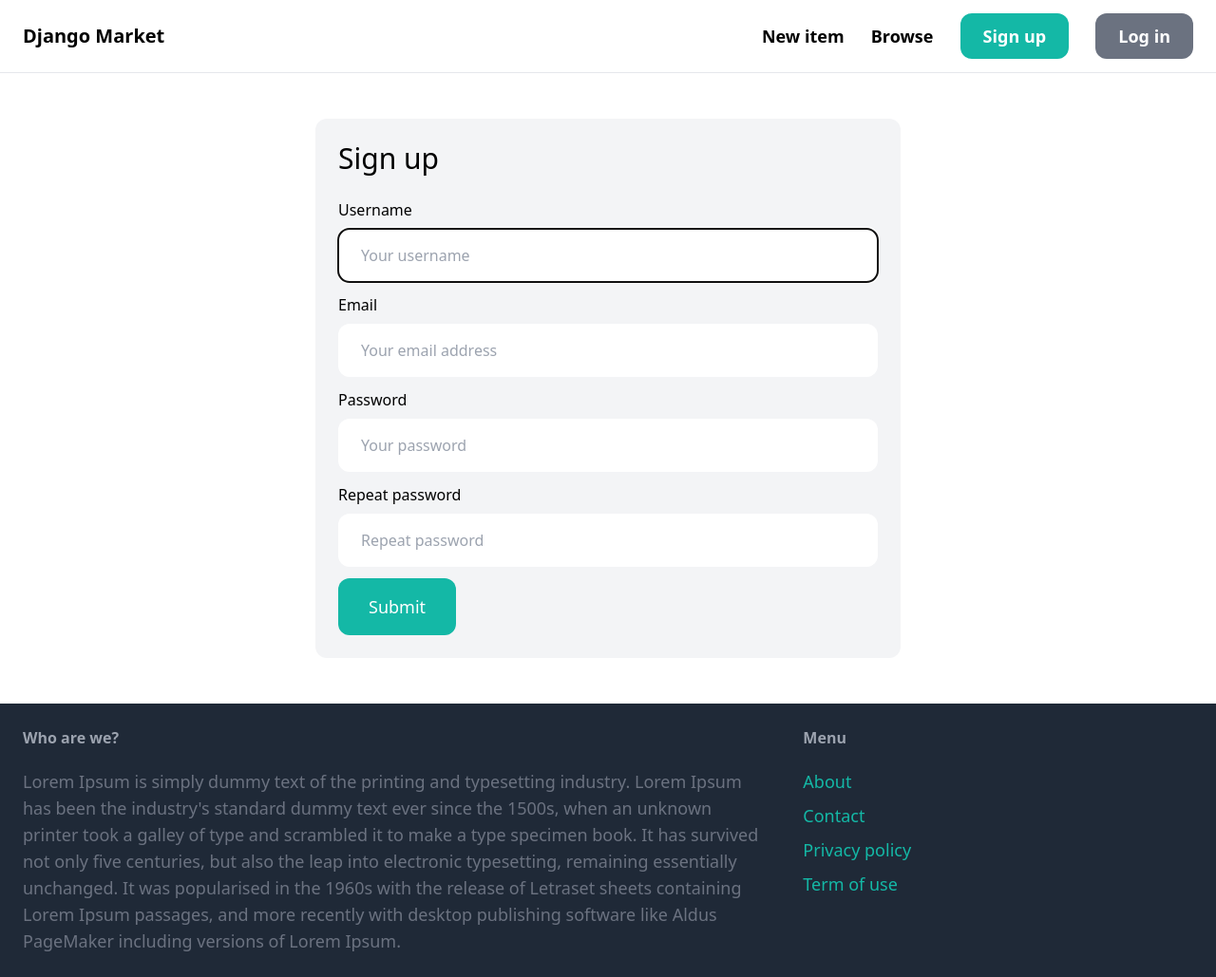
After one commit to mostafa-taman-ashtrei/online-market, a Django app: page /signup/ in a window 1280 px wide. The commit adds this page. Shown: the whole page at 95% size. Run offline with Django 3.2, Linux system fonts and the light colour scheme; some libraries are stand-ins or nearby versions.

Commit message:
add signup & login for non admin accounts

```diff
--- /dev/null
+++ b/core/forms.py
@@ -0,0 +1,38 @@
+from django import forms
+from django.contrib.auth.forms import UserCreationForm, AuthenticationForm
+from django.contrib.auth.models import User
+
+class SignupForm(UserCreationForm):
+    class Meta:
+        model = User
+        fields = ("username", "email", "password1", "password2")
+
+    username = forms.CharField(widget=forms.TextInput(attrs={
+        'placeholder': 'Your username',
+        'class': 'w-full py-4 px-6 rounded-xl'
+    }))
+
+    email = forms.CharField(widget=forms.EmailInput(attrs={
+        'placeholder': 'Your email address',
+        'class': 'w-full py-4 px-6 rounded-xl'
+    }))
+
+    password1 = forms.CharField(widget=forms.PasswordInput(attrs={
+        'placeholder': 'Your password',
+        'class': 'w-full py-4 px-6 rounded-xl'
+    }))
+
+    password2 = forms.CharField(widget=forms.PasswordInput(attrs={
+        'placeholder': 'Repeat password',
+        'class': 'w-full py-4 px-6 rounded-xl'
+    }))
+
+class LoginForm(AuthenticationForm):
+    username = forms.CharField(widget=forms.TextInput(attrs={
+        'placeholder': 'Your username',
+        'class': 'w-full py-4 px-6 rounded-xl'
+    }))
+    password = forms.CharField(widget=forms.PasswordInput(attrs={
+        'placeholder': 'Your password',
+        'class': 'w-full py-4 px-6 rounded-xl'
+    }))
--- a/core/templates/core/base.html
+++ b/core/templates/core/base.html
@@ -19,10 +19,17 @@
             <a href="#" class="text-lg font-semibold hover:text-gray-500">New item</a>
             <a href="#" class="text-lg font-semibold hover:text-gray-500">Browse</a>
 
-            <a href="#" class="px-6 py-3 text-lg font-semibold bg-teal-500 text-white rounded-xl hover:bg-teal-700">Sign
-                up</a>
-            <a href="#" class="px-6 py-3 text-lg font-semibold bg-gray-500 text-white rounded-xl hover:bg-gray-700">Log
-                in</a>
+            {% if request.user.is_authenticated %}
+            <a href="#"
+                class="px-6 py-3 text-lg font-semibold bg-teal-500 text-white rounded-xl hover:bg-teal-700">Inbox</a>
+            <a href="#"
+                class="px-6 py-3 text-lg font-semibold bg-gray-500 text-white rounded-xl hover:bg-gray-700">Dashboard</a>
+            {% else %}
+            <a href="{% url 'core:signup' %}"
+                class="px-6 py-3 text-lg font-semibold bg-teal-500 text-white rounded-xl hover:bg-teal-700">Sign up</a>
+            <a href="{% url 'core:login' %}"
+                class="px-6 py-3 text-lg font-semibold bg-gray-500 text-white rounded-xl hover:bg-gray-700">Log in</a>
+            {% endif %}
         </div>
     </nav>
 
--- /dev/null
+++ b/core/templates/core/signup.html
@@ -0,0 +1,45 @@
+{% extends 'core/base.html' %}
+
+{% block title %}Sign up{% endblock %}
+
+{% block content %}
+<div class="w-1/2 my-6 mx-auto p-6 bg-gray-100 rounded-xl">
+    <h1 class="mb-6 text-3xl">Sign up</h1>
+
+    <form method="post" action=".">
+        {% csrf_token %}
+
+        <div class="mb-3">
+            <label class="inline-block mb-2">Username</label><br>
+            {{ form.username }}
+        </div>
+
+        <div class="mb-3">
+            <label class="inline-block mb-2">Email</label><br>
+            {{ form.email }}
+        </div>
+
+        <div class="mb-3">
+            <label class="inline-block mb-2">Password</label><br>
+            {{ form.password1 }}
+        </div>
+
+        <div class="mb-3">
+            <label class="inline-block mb-2">Repeat password</label><br>
+            {{ form.password2 }}
+        </div>
+
+        {% if form.errors or form.non_field_errors %}
+        <div class="mb-3 p-6 bg-red-100 rounded-xl">
+            {% for field in form %}
+            {{ field.errors }}
+            {% endfor %}
+
+            {{ form.non_field_errors }}
+        </div>
+        {% endif %}
+
+        <button class="py-4 px-8 text-lg bg-teal-500 hover:bg-teal-700 rounded-xl text-white">Submit</button>
+    </form>
+</div>
+{% endblock %}
--- a/core/urls.py
+++ b/core/urls.py
@@ -1,9 +1,13 @@
 from django.urls import path
+from django.contrib.auth import views as auth_views
 from . import views
+from .forms import LoginForm
 
 app_name = 'core'
 
 urlpatterns = [
     path('', views.index, name='index'),
     path('contact/', views.contact, name='contact'),
+    path('signup/', views.signup, name='signup'),
+    path('login/', auth_views.LoginView.as_view(template_name="core/login.html", authentication_form=LoginForm), name='login')
 ]
--- a/core/views.py
+++ b/core/views.py
@@ -1,12 +1,13 @@
-from django.shortcuts import render
+from django.shortcuts import render, redirect
 from item.models import Category, Item
+from .forms import SignupForm
 
 def index(request):
     items = Item.objects.filter(is_sold=False)[0:6]
     categories = Category.objects.all()
     return render(
         request,
-        'core/index.html',
+        "core/index.html",
         {
             "items": items,
             "categories": categories
@@ -14,4 +15,21 @@ def index(request):
     )
 
 def contact(request):
-    return render(request, 'core/contact.html')
+    return render(request, "core/contact.html")
+
+def signup(request):
+    if request.method == "POST":
+        form = SignupForm(request.POST)
+        if form.is_valid():
+            form.save()
+
+        return redirect("/login/")
+
+    else:
+        form = SignupForm()
+
+    return render(
+        request,
+        "core/signup.html",
+        { "form": form}
+    )
--- a/djangomarket/settings.py
+++ b/djangomarket/settings.py
@@ -26,6 +26,9 @@ SECRET_KEY = 'django-insecure-cm$!_i+#y%f9p*r300_938$%*p-8e)l9j%fx*@8_emk*6$#2ph
 DEBUG = True
 
 ALLOWED_HOSTS = []
+LOGIN_URL='/login/'
+LOGIN_REDIRECT = '/'
+LOGOUT_REDIRECT_URL='/'
 
 
 # Application definition
```
Also changed, not shown: core/templates/core/login.html (added, +35 -0 lines).
